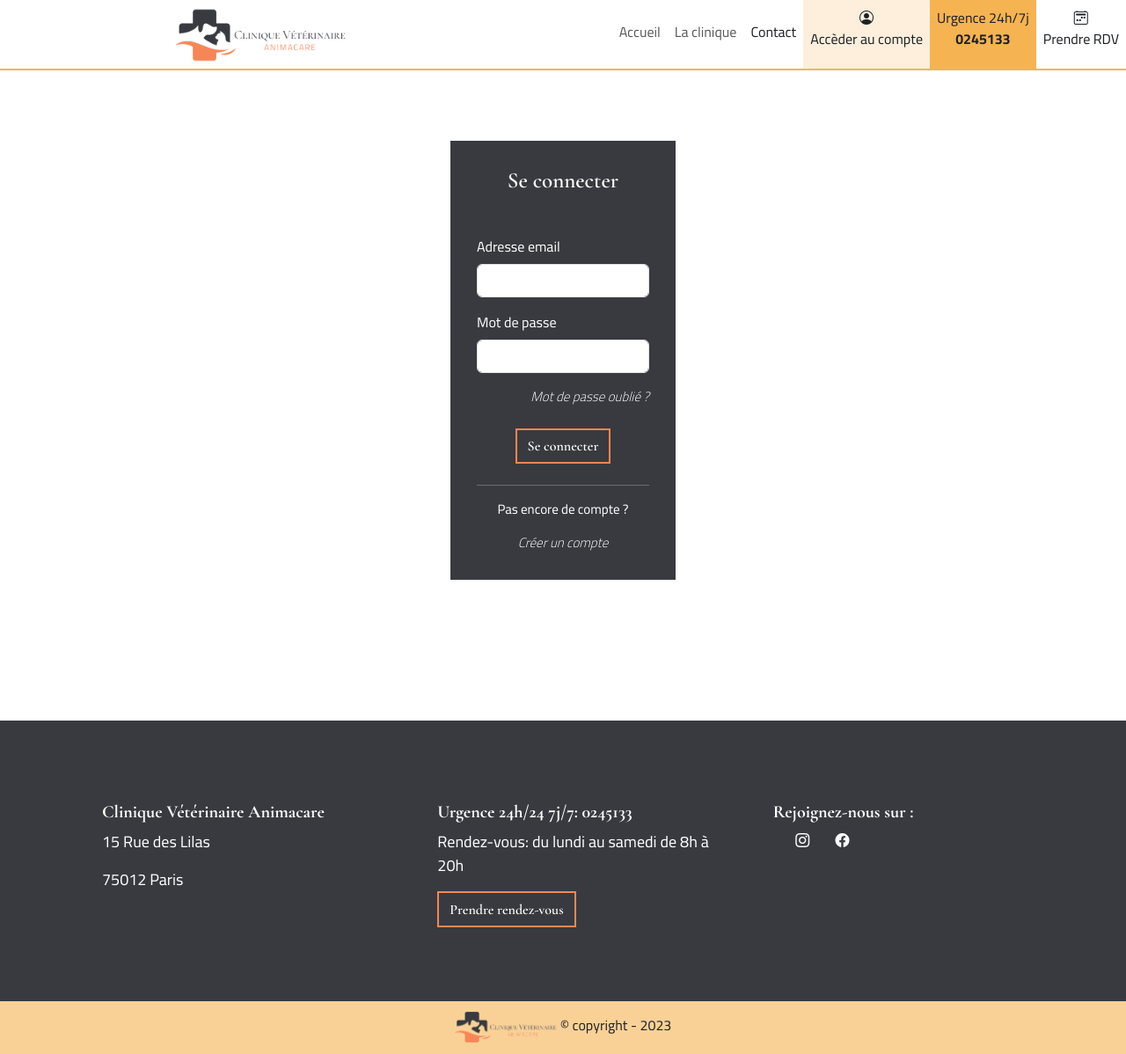
After one commit to NaomiMd/Animacare, a PHP site: page /Animacare/login.php in a window 1280 px wide. The commit adds this page. Shown: the whole page at 88% size. Run offline with PHP 8.4, Linux system fonts and the light colour scheme.

Commit message:
add login page + style for login page

```diff
--- a/assets/style.css
+++ b/assets/style.css
@@ -265,6 +265,36 @@ nav::after{
     border-top: 2px solid #383A3F;
     border-bottom: 2px solid #383A3F;
 }
+/*CONNEXION*/
+.connexion{
+    background-color: #383A3F;
+    color: white;
+}
+.create-account p{
+    color: white;
+}
+.connexion h4{
+    font-family: 'Cormorant Garamond', serif;
+    font-weight: 600;
+}
+.form-label{
+    color: white;
+    font-weight: 400;
+}
+.connexion a {
+    color: white;
+    text-decoration: none;
+    font-style: italic;
+    font-weight: 300;
+}
+.btn-connexion{
+    border: 2px solid #F68657;
+    text-decoration: none;
+    border-radius: 0%;
+    font-family: 'Cormorant Garamond', serif;
+    font-weight: 600;
+    color: white;
+}
 /*MOBILE*/
 @media screen and (min-width: 320px) and (max-width: 1219px)
 {
@@ -484,6 +514,24 @@ nav::after{
     .urgence span{
         margin-left: 35%;
     }
+    .connexion{
+        padding: 25px;
+        margin-top: 20vh;
+        margin-bottom: 20vh;
+        width: 90%;
+    }
+    .connexion h4{
+        font-size: 25px;
+    }
+    .form-control{
+        height: 35px;
+    }
+    .create-account {
+        font-size: 12px;
+    }
+    .connexion a{
+        font-size: 12px;
+    }
 }
 
 /*PC*/
@@ -699,4 +747,19 @@ nav::after{
     .urgence span{
         margin-left: 38%;
     }
+    .connexion{
+        padding: 30px;
+        margin-top: 20vh;
+        margin-bottom:20vh;
+        width: 20%;
+    }
+    .connexion h4{
+        font-size: 25px;
+    }
+    .create-account {
+        font-size: 15px;
+    }
+    .connexion a{
+        font-size: 15px;
+    }
 }
--- /dev/null
+++ b/login.php
@@ -0,0 +1,43 @@
+<?php
+require_once("config.php");
+require_once _ROOT_ . "/templates/header.php";
+require_once _ROOT_ . "/templates/navbar.php";
+?>
+
+<div class="container connexion">
+    <h4 class="text-center mb-5" >Se connecter</h4>
+  <form method="post">
+  <div class="mb-3 mt-4">
+    <label for="exampleInputEmail1" class="form-label">Adresse email</label>
+    <input type="email" class="form-control" id="exampleInputEmail1" aria-describedby="emailHelp">
+  </div>
+
+  <div class="mb-3">
+    <label for="exampleInputPassword1" class="form-label">Mot de passe</label>
+    <input type="password" class="form-control" id="exampleInputPassword1">
+  </div>
+
+  <div class="mb-3 d-flex justify-content-end">
+    <label for="exampleInputPassword1" class="form-label"></label>
+    <a href="">Mot de passe oublié ?</a>
+    </div>
+    <div class="mt-4 mb-4 d-flex justify-content-center" >
+    <button type="submit" class="btn btn-connexion">Se connecter</button>
+    </div>
+  </form>
+  <hr>
+  <div class="text-center create-account">
+  <p>Pas encore de compte ?</p>
+  <a href="<?= generateLink("register.php") ?>">Créer un compte</a>
+  </div>
+  </div>
+
+
+
+
+
+
+
+<?php
+require_once _ROOT_ . "/templates/footer.php";
+?>
```
